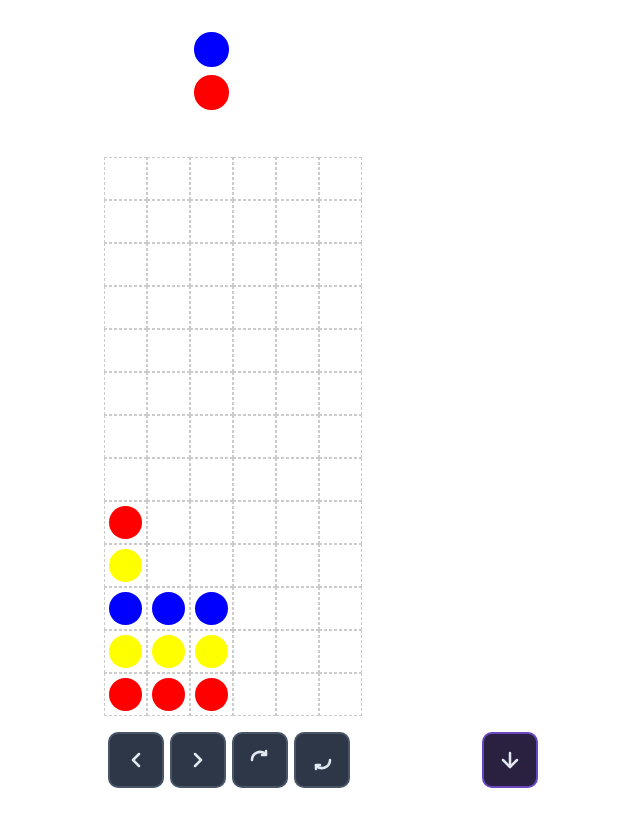
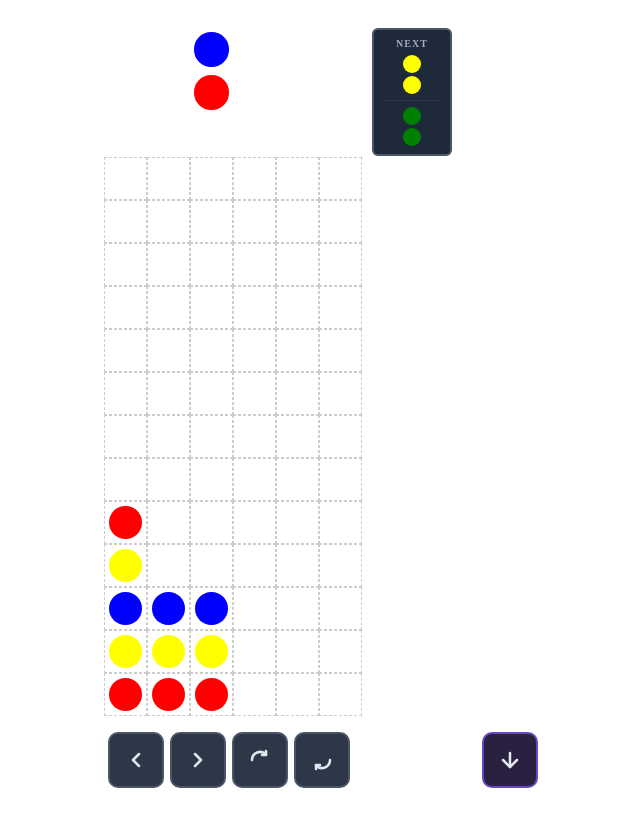
Before and after one commit to tekuteku-ploddingly/puyo-simulator, a Vue app: page / in a window 1280 px wide. Shown: the whole page, without its empty margins (321-961 px from the left). Built offline with nearby package versions, Linux system fonts and the light colour scheme.

Commit message:
ツモやネクスト・ネクネクの作成

```diff
--- a/src/App.vue
+++ b/src/App.vue
@@ -1,15 +1,19 @@
 <script setup lang="ts">
 import FieldWrapper from './components/FieldWrapper.vue'
 import ControlPad from './components/ControlPad.vue'
+import NextPuyoPanel from './components/NextPuyoPanel.vue'
 import { FieldPuyos } from './domains/entities/FieldPuyos'
 import { TsumoPuyo } from './domains/entities/TsumoPuyo'
 import { Puyo } from './domains/valueObjects/Puyo'
 import { sleep } from './utils/utils'
 import { ref } from 'vue'
+import { PuyoFactory } from './domains/entities/PuyoFactory'
 
 // One Based Index で列数と段数を指定
 const xColumn = 6 // 6列
 const yRow = 13 // 13段
+
+const puyoFactory = new PuyoFactory({ numberOfColors: 4 })
 
 // ONE Based Index で puyo の位置を指定
 const puyos = [
@@ -32,7 +36,9 @@ const stepsIterator = fieldPuyos.chainSteps()
 const displayPuyos = ref(fieldPuyos.puyos) // 描画用
 
 async function nextStep() {
+  console.log('nextStep')
   const { done, value } = stepsIterator.next()
+  console.log('done', done, 'value', value)
 
   if (done || !value) return // 連鎖処理が完了
   displayPuyos.value = value.puyos // 描画用に更新
@@ -45,27 +51,25 @@ async function nextStep() {
 const tsumoXColumn = 6
 const tsumoYRow = 3
 const tsumoPuyo = new TsumoPuyo({ xColumn: tsumoXColumn, yRow: tsumoYRow })
+// fixme. ここで変換している
+const { jiku, child } = puyoFactory.tsumoPuyo
 tsumoPuyo.tsumo({
   puyo: [
     new Puyo({
-      color: 'red',
-      x: 1,
-      y: 1,
+      ...jiku,
       xColumn: tsumoXColumn,
       yRow: tsumoYRow,
-      owanimoFlag: false,
     }),
     new Puyo({
-      color: 'blue',
-      x: 1,
-      y: 1,
+      ...child,
       xColumn: tsumoXColumn,
       yRow: tsumoYRow,
-      owanimoFlag: false,
     }),
   ],
 })
 const displayTsumoPuyos = ref(tsumoPuyo.puyos)
+const displayNextPuyo = ref(puyoFactory.nextPuyo)
+const displayNext2Puyo = ref(puyoFactory.next2Puyo)
 
 // コントロールパッド
 function moveLeft() {
@@ -97,24 +101,45 @@ function drop() {
   // フィールド描画に反映
   displayPuyos.value = dropped
 
-  // drop に成功したなら、ツモぷよを空にする
+  // drop に成功したなら、ツモぷよを繰り上げる
+  puyoFactory.dropTsumo()
   tsumoPuyo.dropPuyo()
+  const { jiku: nextJiku, child: nextChild } = puyoFactory.tsumoPuyo
+  tsumoPuyo.tsumo({
+    puyo: [
+      new Puyo({
+        ...nextJiku,
+        xColumn: tsumoXColumn,
+        yRow: tsumoYRow,
+      }),
+      new Puyo({
+        ...nextChild,
+        xColumn: tsumoXColumn,
+        yRow: tsumoYRow,
+      }),
+    ],
+  })
   displayTsumoPuyos.value = [...tsumoPuyo.puyos]
+  displayNextPuyo.value = puyoFactory.nextPuyo
+  displayNext2Puyo.value = puyoFactory.next2Puyo
 
   nextStep()
 }
 </script>
 
 <template>
-  <header></header>
-
   <main>
+    <div class="main-area">
       <FieldWrapper
         :tsumoPuyos="displayTsumoPuyos"
         :xColumn="xColumn"
         :yRow="yRow"
         :displayPuyos="displayPuyos"
       />
+      <div class="side-panel">
+        <NextPuyoPanel :nextPuyo="displayNextPuyo" :next2Puyo="displayNext2Puyo" />
+      </div>
+    </div>
     <ControlPad
       :moveLeft="moveLeft"
       :moveRight="moveRight"
@@ -133,4 +158,16 @@ main {
   height: 100dvh;
   margin: 0 auto;
 }
+.main-area {
+  display: flex;
+  gap: 10px;
+  width: 100%;
+}
+.side-panel {
+  display: flex;
+  flex-direction: column;
+  gap: 10px;
+  width: 80px;
+  flex-shrink: 0;
+}
 </style>
--- /dev/null
+++ b/src/components/NextPuyoPanel.vue
@@ -0,0 +1,68 @@
+<script setup lang="ts">
+import type { IPuyo } from './../domains/valueObjects/Puyo'
+
+interface IPuyoPair {
+  jiku: IPuyo
+  child: IPuyo
+}
+
+defineProps<{
+  nextPuyo: IPuyoPair
+  next2Puyo: IPuyoPair
+}>()
+</script>
+
+<template>
+  <div class="next-area">
+    <div class="next-label">Next</div>
+    <div class="next-pair">
+      <div class="puyo" :style="{ backgroundColor: nextPuyo.child.color }"></div>
+      <div class="puyo" :style="{ backgroundColor: nextPuyo.jiku.color }"></div>
+    </div>
+    <div class="next-divider"></div>
+    <div class="next-pair">
+      <div class="puyo" :style="{ backgroundColor: next2Puyo.child.color }"></div>
+      <div class="puyo" :style="{ backgroundColor: next2Puyo.jiku.color }"></div>
+    </div>
+  </div>
+</template>
+
+<style scoped>
+.next-area {
+  background: #1e2a3a;
+  border: 2px solid #4a5568;
+  border-radius: 6px;
+  padding: 8px;
+  display: flex;
+  flex-direction: column;
+  align-items: center;
+  gap: 6px;
+}
+
+.next-label {
+  font-size: 10px;
+  font-weight: 700;
+  color: #a0aec0;
+  letter-spacing: 1px;
+  text-transform: uppercase;
+}
+
+.next-pair {
+  display: flex;
+  flex-direction: column;
+  align-items: center;
+  gap: 3px;
+}
+
+.puyo {
+  width: 18px;
+  height: 18px;
+  border-radius: 50%;
+}
+
+.next-divider {
+  width: 100%;
+  height: 1px;
+  background: #4a556844;
+}
+</style>
--- /dev/null
+++ b/src/domains/entities/PuyoFactory.ts
@@ -0,0 +1,129 @@
+import { type IPuyo, Puyo } from './../valueObjects/Puyo'
+
+interface IPuyoPair {
+  jiku: IPuyo
+  child: IPuyo
+}
+
+export interface IPuyoFactory {
+  count: number
+  numberOfColors: number // 色数
+  colorVariation: string[] // 使える色
+  colors: string[] // 実際に使う色
+  tsumoPuyo: IPuyoPair
+  nextPuyo: IPuyoPair
+  next2Puyo: IPuyoPair
+  dropTsumo: () => IPuyoPair
+}
+
+// ツモぷよ、ネクスト、ネクネクを作る
+export class PuyoFactory implements IPuyoFactory {
+  count: number
+  readonly numberOfColors: number
+  readonly colorVariation
+  readonly colors: string[]
+  tsumoPuyo: IPuyoPair
+  nextPuyo: IPuyoPair
+  next2Puyo: IPuyoPair
+  constructor({ numberOfColors = 4 }: { numberOfColors: number }) {
+    if (numberOfColors < 3) throw new Error('ぷよの色は3色以上を指定してください')
+    if (numberOfColors > 5) throw new Error('ぷよの色は5色以下を指定してください')
+    this.count = 1
+    this.numberOfColors = numberOfColors
+    this.colorVariation = ['red', 'blue', 'yellow', 'green', 'purple']
+    this.colors = this.getColorRange({ numberOfColors, colorVariation: this.colorVariation })
+    const { tsumoPuyo, nextPuyo, next2Puyo } = this.initializePuyo()
+    this.tsumoPuyo = tsumoPuyo
+    this.nextPuyo = nextPuyo
+    this.next2Puyo = next2Puyo
+  }
+  // 今のツモぷよを返して、持ってるぷよを繰り上げて、ネクネクを新しく作る
+  dropTsumo(): IPuyoPair {
+    this.count = this.count + 1
+    const dropPuyo = this.tsumoPuyo
+    this.tsumoPuyo = this.nextPuyo
+    this.nextPuyo = this.next2Puyo
+    this.next2Puyo = this.makePuyo()
+    return dropPuyo
+  }
+
+  // 4手目以降のぷよを作る
+  private makePuyo(): IPuyoPair {
+    const pairColors = Array.from({ length: 4 }, () => this.getColor({ colors: this.colors }))
+    const c = (i: number): string => {
+      const color = pairColors[i]
+      if (color === undefined) throw new Error('色の生成に失敗しました')
+      return color
+    }
+    const { jiku, child } = this.makePairPuyo({
+      jikuColor: c(0),
+      childColor: c(1),
+    })
+    return { jiku, child }
+  }
+
+  private makePairPuyo({
+    jikuColor,
+    childColor,
+  }: {
+    jikuColor: string
+    childColor: string
+  }): IPuyoPair {
+    return {
+      jiku: new Puyo({ x: 1, y: 1, xColumn: 6, yRow: 3, color: jikuColor, owanimoFlag: false }),
+      child: new Puyo({ x: 1, y: 1, xColumn: 6, yRow: 3, color: childColor, owanimoFlag: false }),
+    }
+  }
+
+  // 初手〜ネクネクまでのぷよを作る
+  private initializePuyo(): { tsumoPuyo: IPuyoPair; nextPuyo: IPuyoPair; next2Puyo: IPuyoPair } {
+    // 初手とネクストの色（4色）を2〜3色になるまで抽選
+    let firstFourColors: string[] = []
+    while (true) {
+      firstFourColors = Array.from({ length: 4 }, () => this.getColor({ colors: this.colors }))
+      const uniqueCount = new Set(firstFourColors).size
+      if (uniqueCount >= 2 && uniqueCount <= 3) break
+    }
+    // ネクネク（5、6色目）
+    const allColors = [
+      ...firstFourColors,
+      this.getColor({ colors: this.colors }),
+      this.getColor({ colors: this.colors }),
+    ]
+    const c = (i: number): string => {
+      const color = allColors[i]
+      if (color === undefined) throw new Error('色の生成に失敗しました')
+      return color
+    }
+
+    const makePair = (jikuColor: string, childColor: string): IPuyoPair => ({
+      jiku: new Puyo({ x: 1, y: 1, xColumn: 6, yRow: 3, color: jikuColor, owanimoFlag: false }),
+      child: new Puyo({ x: 1, y: 1, xColumn: 6, yRow: 3, color: childColor, owanimoFlag: false }),
+    })
+
+    return {
+      tsumoPuyo: makePair(c(0), c(1)),
+      nextPuyo: makePair(c(2), c(3)),
+      next2Puyo: makePair(c(4), c(5)),
+    }
+  }
+
+  // 使う色の候補を選ぶ
+  private getColorRange({
+    numberOfColors,
+    colorVariation,
+  }: {
+    numberOfColors: number
+    colorVariation: string[]
+  }) {
+    return colorVariation.slice(0, numberOfColors)
+  }
+
+  // 色を抽選
+  private getColor({ colors }: { colors: string[] }): string {
+    const index = Math.floor(Math.random() * colors.length)
+    const color = colors[index]
+    if (color === undefined) throw new Error('色の抽選に失敗しました')
+    return color
+  }
+}
```
Lines whose indentation alone changed are shown as unchanged.
